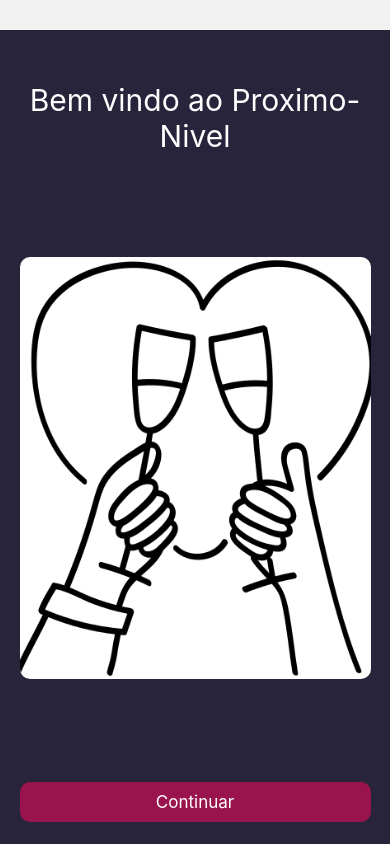
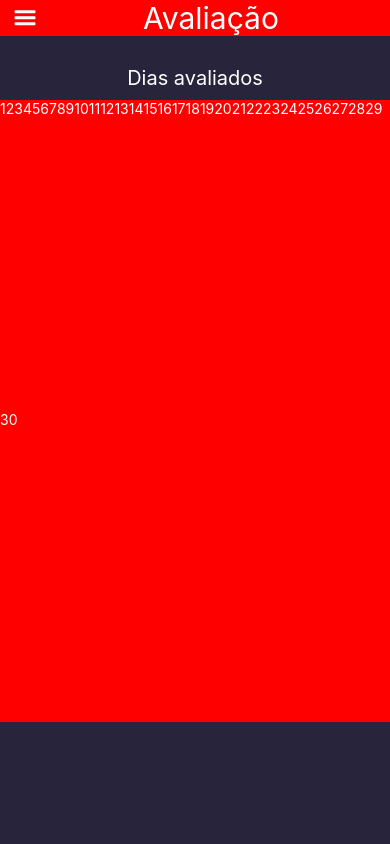
Before and after one commit to denner-august/proximo-nivel, a React Native app: screen /Menu in a window 390 px wide. Built offline with nearby package versions, Linux system fonts and the light colour scheme.

Commit message:
revisando testos e criando menu

```diff
--- a/components/apresentação/Regras.tsx
+++ b/components/apresentação/Regras.tsx
@@ -1,4 +1,4 @@
-import { View, Text, StyleSheet } from "react-native";
+import { View, Text, StyleSheet, FlatList } from "react-native";
 
 import { Titulo } from "../ferramentas/titulo";
 import { BaseTela } from "../base";
@@ -7,31 +7,44 @@ import { windowHeight } from "../ferramentas/dispositivo";
 import { FontAwesome5 } from "@expo/vector-icons";
 
 import RegrasAPP from "../../regras.json";
+import { SafeAreaView } from "react-native-safe-area-context";
+import { linguangesProps } from "../../types/linguagens";
 
-export function Regras() {
-  const heartIcon = <FontAwesome5 name="heart" size={15} color="black" />;
+type regras = {
+  item: string;
+};
 
-  function RenderRegras() {
-    return RegrasAPP.regras.map((item) => {
+export function Regras({ navigation }: any) {
+  const heartIcon = <FontAwesome5 name="heart" size={15} color="#99144c" />;
+
+  function RenderRegras({ item }: regras) {
     return (
-        <View key={item} style={style.ContainerRegras}>
+      <View style={style.ContainerRegras}>
         <Text style={style.regras}>
           {heartIcon}
           {item}
         </Text>
       </View>
     );
-    });
   }
 
   return (
-    <BaseTela>
+    <SafeAreaView>
       <View style={style.Container}>
         <Titulo titulo="Regras" />
-        <View>{RenderRegras()}</View>
-        <ButtonNext buttonTitle="Avançar" />
+
+        <FlatList
+          data={RegrasAPP.regras}
+          renderItem={RenderRegras}
+          keyExtractor={() => JSON.stringify(Math.random())}
+        />
+
+        <ButtonNext
+          buttonTitle="Avançar"
+          NextScreen={() => navigation.navigate("Menu")}
+        />
       </View>
-    </BaseTela>
+    </SafeAreaView>
   );
 }
 
@@ -41,6 +54,8 @@ const style = StyleSheet.create({
     justifyContent: "space-evenly",
     alignItems: "center",
     paddingHorizontal: 10,
+    backgroundColor: "#28243B",
+    paddingVertical: 20,
   },
 
   ContainerRegras: {
--- a/components/apresentação/apresenta01.tsx
+++ b/components/apresentação/apresenta01.tsx
@@ -22,8 +22,8 @@ export function Apresetacao01({ navigation }: any) {
         >
           <Text style={styles.texto}>
             Este aplicativo foi Desenvolvido com a principal ideia de ajudar
-            casais a se amarem e se entenderem melhor, serve para casais
-            recentes ou de longa data.
+            casais a se entenderem melhor, serve para casais recentes ou de
+            longa data.
           </Text>
           <Text style={styles.texto}>
             Começaremos falando sobre as 5 linguagens do amor, caso você ainda
--- a/components/apresentação/descricao_linguagens.tsx
+++ b/components/apresentação/descricao_linguagens.tsx
@@ -3,7 +3,6 @@ import { BaseTela } from "../base";
 import { ButtonNext } from "../ferramentas/buttonNext";
 import { windowHeight } from "../ferramentas/dispositivo";
 import { Titulo } from "../ferramentas/titulo";
-// interface/types
 import { descricaoProps } from "../../types/linguagens";
 
 export function Descricacao_linguagens({ navigation, route }: descricaoProps) {
--- a/components/apresentação/linguagens.tsx
+++ b/components/apresentação/linguagens.tsx
@@ -1,16 +1,25 @@
-import { Text, StyleSheet, View, TouchableOpacity } from "react-native";
-import { BaseTela } from "../base";
+import {
+  Text,
+  StyleSheet,
+  View,
+  TouchableOpacity,
+  FlatList,
+} from "react-native";
 import { Titulo } from "../ferramentas/titulo";
 
 import Linguanges_amor from "../../Linguagens-amor.json";
 import { ButtonNext } from "../ferramentas/buttonNext";
 import { windowHeight } from "../ferramentas/dispositivo";
+import { SafeAreaView } from "react-native-safe-area-context";
+import { linguangesProps } from "../../types/linguagens";
 
 export function Linguagens({ navigation }: any) {
-  function renderizaLinguanges() {
-    return Linguanges_amor["linguagens-amor"].map((item) => {
+  function renderizaLinguanges({ item }: linguangesProps) {
     return (
       <TouchableOpacity
+        style={{
+          marginVertical: 15,
+        }}
         key={item.titulo}
         onPress={() =>
           navigation.navigate("Descricacao_linguagens", {
@@ -21,36 +30,38 @@ export function Linguagens({ navigation }: any) {
         <Text style={styles.texto}>{item.titulo}</Text>
       </TouchableOpacity>
     );
-    });
   }
 
   return (
-    <BaseTela>
+    <SafeAreaView style={{ flex: 1 }}>
       <View style={styles.Container}>
         <Titulo titulo="As Linguagens do Amor" />
-        <View style={styles.Container_Linguagens}>{renderizaLinguanges()}</View>
+
+        <FlatList
+          data={Linguanges_amor["linguagens-amor"]}
+          renderItem={renderizaLinguanges}
+          keyExtractor={(item) => item.titulo}
+        />
+
         <ButtonNext
           buttonTitle="Proximas intruções"
           NextScreen={() => navigation.navigate("Regras")}
         />
       </View>
-    </BaseTela>
+    </SafeAreaView>
   );
 }
 
 const styles = StyleSheet.create({
   Container: {
+    flex: 1,
     justifyContent: "space-evenly",
     alignItems: "center",
     height: windowHeight,
     paddingHorizontal: 10,
+    paddingVertical: 20,
+    backgroundColor: "#28243B",
   },
-
-  Container_Linguagens: {
-    height: "60%",
-    justifyContent: "space-evenly",
-  },
-
   texto: {
     color: "white",
     fontSize: 20,
--- /dev/null
+++ b/components/menu/menu.tsx
@@ -0,0 +1,88 @@
+import {
+  Text,
+  View,
+  StyleSheet,
+  TouchableOpacity,
+  FlatList,
+} from "react-native";
+
+import { Titulo } from "../ferramentas/titulo";
+import { SafeAreaView } from "react-native-safe-area-context";
+import { Entypo } from "@expo/vector-icons";
+import { useEffect, useState } from "react";
+
+export function Menu() {
+  const ButtonMenu = <Entypo name="menu" size={30} color="#ffff" />;
+
+  const [Dias, setDias] = useState<number[]>([]);
+
+  useEffect(() => {
+    function gerar() {
+      let i = 0;
+      for (let index = 1; index <= 30; index++) {
+        setDias((Dias) => [...Dias, index]);
+      }
+    }
+
+    gerar();
+    return () => {
+      setDias([]);
+    };
+  }, []);
+
+  function RenderNumber() {
+    return Dias.map((item, key) => {
+      return (
+        <Text style={{ color: "#ffff" }} key={key}>
+          {item}
+        </Text>
+      );
+    });
+  }
+
+  return (
+    <SafeAreaView style={styles.safe}>
+      <View style={styles.header}>
+        <TouchableOpacity onPress={() => console.log("teste")}>
+          {ButtonMenu}
+        </TouchableOpacity>
+        <Titulo titulo="Avaliação" />
+      </View>
+
+      <View style={styles.menu}>
+        <Text style={{ color: "#ffff", fontSize: 20, textAlign: "center" }}>
+          Dias avaliados
+        </Text>
+
+        <View style={styles.subMenu}>{RenderNumber()}</View>
+      </View>
+    </SafeAreaView>
+  );
+}
+
+const styles = StyleSheet.create({
+  safe: {
+    flex: 1,
+    backgroundColor: "#28243B",
+  },
+  header: {
+    flexDirection: "row",
+    alignItems: "center",
+
+    backgroundColor: "red",
+    paddingLeft: 10,
+  },
+
+  menu: {
+    flex: 2,
+    marginTop: 30,
+    // backgroundColor: "blue",
+  },
+  subMenu: {
+    flexDirection: "row",
+    flexWrap: "wrap",
+    marginTop: 10,
+    height: "80%",
+    backgroundColor: "red",
+  },
+});
--- a/regras.json
+++ b/regras.json
@@ -1,11 +1,11 @@
 {
   "regras": [
-    "Preste atenção ao seu parceiro dutante o dia para entender qual a linguagem de amor dele",
+    "Preste atenção ao seu parceiro durante o dia para entender qual a linguagem de amor dele",
     "Ao final do dia vocês terão que marca no aplicativo como se sentiram em relação  ao parceiro vocês terão 3 opções: não amado, amado e muito amado",
-    "depois de marca no app conversem sobre as respostas dadas, e o motivo, o que aconteceu NAQUELE DIA para se sentirem daquela forma e digam como isso pode melhorar",
-    "enquanto um estiver falando o outro parceiro deve apenas escutas e só deve falar quando o outro terminar",
+    "depois de marca no app conversem sobre as respostas dadas, e o motivo, o que aconteceu durante o dia para se sentirem daquela forma e digam como isso pode melhorar",
+    "Enquanto um estiver falando o outro parceiro deve apenas escutar e só deve falar quando o outro terminar",
     "durante a fala sentem um de frente para o outro sem distrações",
-    "apos terminarem de conversa vocês  devem se abraçar e no dia seguinte tentem executar melhorias de acordo com o que foi conversado",
+    "Após terminarem de conversa  no dia seguinte tentem executar melhorias conforme o que foi conversado.",
     "repitam isso durante um minimo de um mês podendo se prologa caso os dois estejam de acordo"
   ]
 }
--- a/screens/fluxo.tsx
+++ b/screens/fluxo.tsx
@@ -6,6 +6,7 @@ import { Apresetacao01 } from "../components/apresentação/apresenta01";
 import { Linguagens } from "../components/apresentação/linguagens";
 import { Descricacao_linguagens } from "../components/apresentação/descricao_linguagens";
 import { Regras } from "../components/apresentação/Regras";
+import { Menu } from "../components/menu/menu";
 
 const Stack = createNativeStackNavigator();
 
@@ -38,6 +39,11 @@ export function Fluxo() {
           name="Regras"
           component={Regras}
         />
+        <Stack.Screen
+          options={{ headerShown: false }}
+          name="Menu"
+          component={Menu}
+        />
       </Stack.Navigator>
     </NavigationContainer>
   );
```
Also changed, not shown: Linguagens-amor.json (+14 -14 lines), teste.js (added, +11 -0 lines), types/linguagens.ts (+9 -0 lines). Lines whose indentation alone changed are shown as unchanged.
